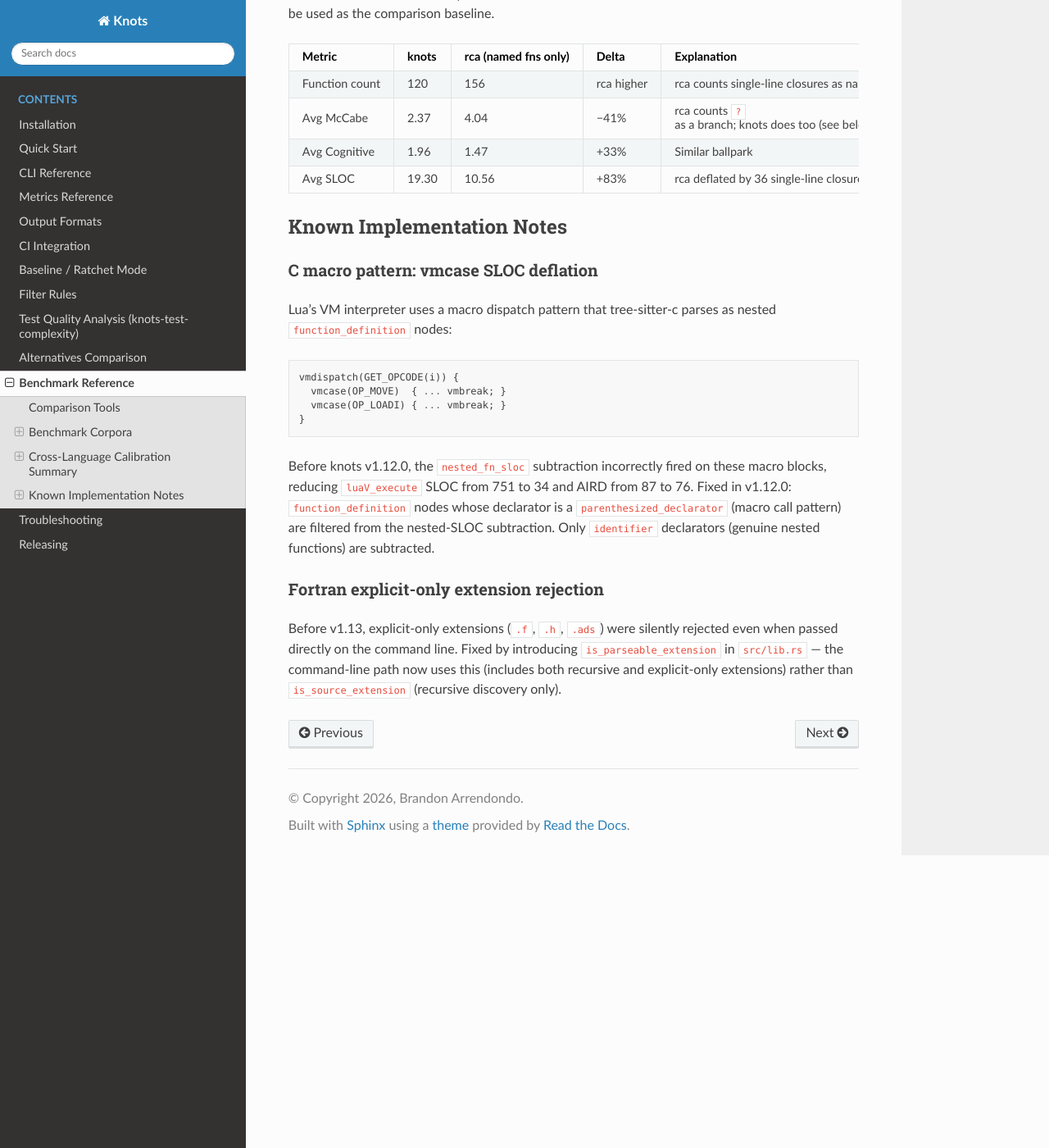
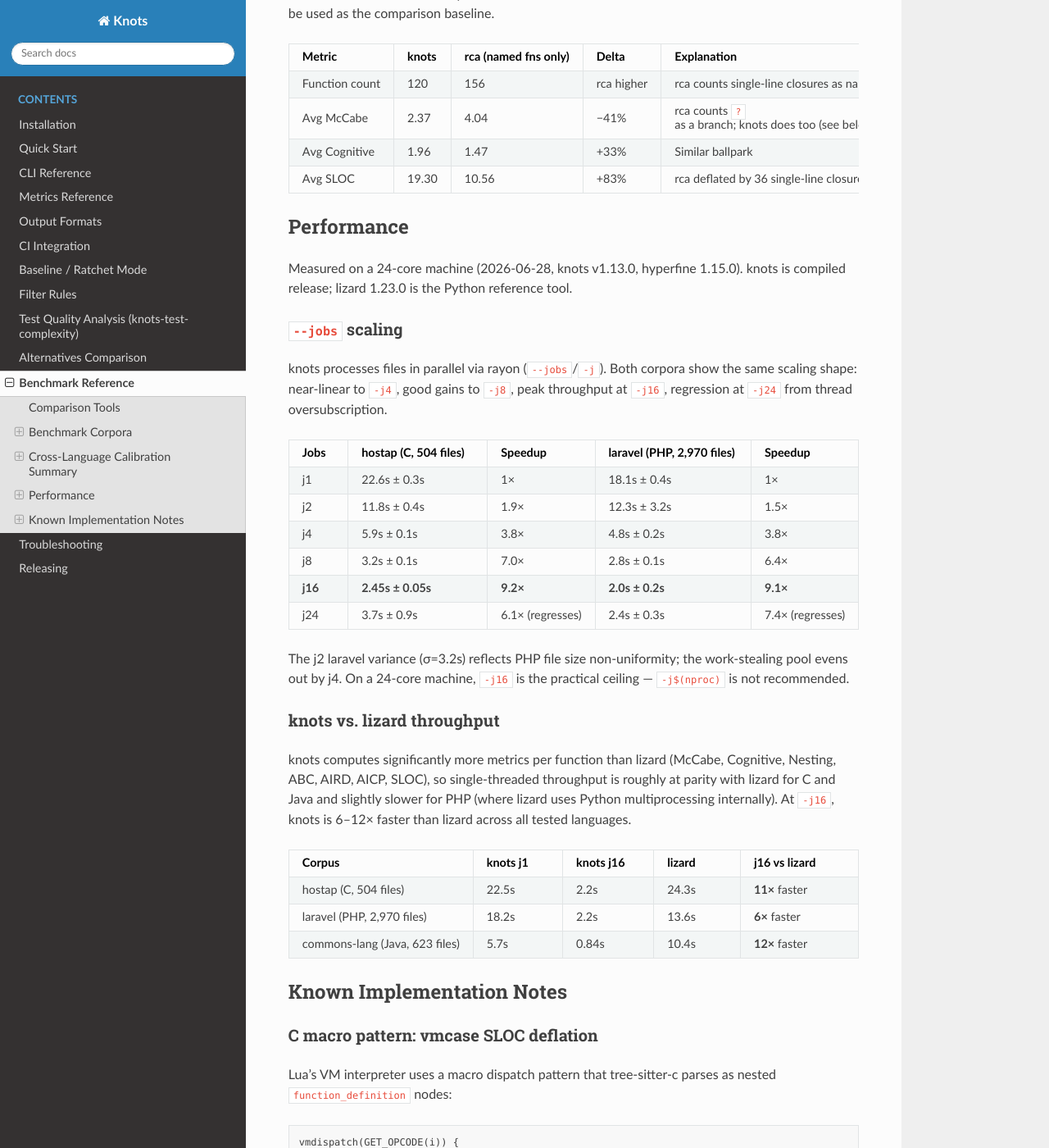
Before and after one commit to brandon-arrendondo/knots, a Sphinx documentation site: the page built from docs/benchmarks.rst, in a window 1280 px wide and 1400 px high, scrolled down 2590 px. Shown: the whole window at 82% size. Built offline with Sphinx 7.4.7 and the Read the Docs theme 3.1.0, drawn with Linux system fonts in a browser that asks for light colours.

Commit message:
docs(benchmark): add performance section — jobs scaling and knots vs lizard throughput
Document --jobs scaling results from hyperfine on two corpora (hostap C 504
files, laravel PHP 2970 files): near-linear to j4, good gains to j8, peak at
j16 (9× over j1), regression at j24 from thread oversubscription.

Cross-tool comparison (knots j1 ≈ lizard single-threaded; knots j16 is 6–12×
faster across C, PHP, Java corpora).

Measured on a 24-core machine, knots v1.13.0, hyperfine 1.15.0, lizard 1.23.0.

Co-Authored-By: Claude Sonnet 4.6 <noreply@anthropic.com>

```diff
--- a/docs/benchmarks.rst
+++ b/docs/benchmarks.rst
@@ -296,6 +296,97 @@ non-standard and should not be used as the comparison baseline.
      - +83%
      - rca deflated by 36 single-line closures in denominator
 
+Performance
+===========
+
+Measured on a 24-core machine (2026-06-28, knots v1.13.0, hyperfine 1.15.0).
+knots is compiled release; lizard 1.23.0 is the Python reference tool.
+
+``--jobs`` scaling
+------------------
+
+knots processes files in parallel via rayon (``--jobs``/``-j``).  Both corpora
+show the same scaling shape: near-linear to ``-j4``, good gains to ``-j8``,
+peak throughput at ``-j16``, regression at ``-j24`` from thread oversubscription.
+
+.. list-table::
+   :header-rows: 1
+   :widths: 10 20 10 20 10
+
+   * - Jobs
+     - hostap (C, 504 files)
+     - Speedup
+     - laravel (PHP, 2,970 files)
+     - Speedup
+   * - j1
+     - 22.6s ± 0.3s
+     - 1×
+     - 18.1s ± 0.4s
+     - 1×
+   * - j2
+     - 11.8s ± 0.4s
+     - 1.9×
+     - 12.3s ± 3.2s
+     - 1.5×
+   * - j4
+     - 5.9s ± 0.1s
+     - 3.8×
+     - 4.8s ± 0.2s
+     - 3.8×
+   * - j8
+     - 3.2s ± 0.1s
+     - 7.0×
+     - 2.8s ± 0.1s
+     - 6.4×
+   * - **j16**
+     - **2.45s ± 0.05s**
+     - **9.2×**
+     - **2.0s ± 0.2s**
+     - **9.1×**
+   * - j24
+     - 3.7s ± 0.9s
+     - 6.1× (regresses)
+     - 2.4s ± 0.3s
+     - 7.4× (regresses)
+
+The j2 laravel variance (σ=3.2s) reflects PHP file size non-uniformity; the
+work-stealing pool evens out by j4.  On a 24-core machine, ``-j16`` is the
+practical ceiling — ``-j$(nproc)`` is not recommended.
+
+knots vs. lizard throughput
+----------------------------
+
+knots computes significantly more metrics per function than lizard (McCabe,
+Cognitive, Nesting, ABC, AIRD, AICP, SLOC), so single-threaded throughput is
+roughly at parity with lizard for C and Java and slightly slower for PHP (where
+lizard uses Python multiprocessing internally).  At ``-j16``, knots is 6–12×
+faster than lizard across all tested languages.
+
+.. list-table::
+   :header-rows: 1
+   :widths: 25 15 15 15 20
+
+   * - Corpus
+     - knots j1
+     - knots j16
+     - lizard
+     - j16 vs lizard
+   * - hostap (C, 504 files)
+     - 22.5s
+     - 2.2s
+     - 24.3s
+     - **11×** faster
+   * - laravel (PHP, 2,970 files)
+     - 18.2s
+     - 2.2s
+     - 13.6s
+     - **6×** faster
+   * - commons-lang (Java, 623 files)
+     - 5.7s
+     - 0.84s
+     - 10.4s
+     - **12×** faster
+
 Known Implementation Notes
 ===========================
 
```
